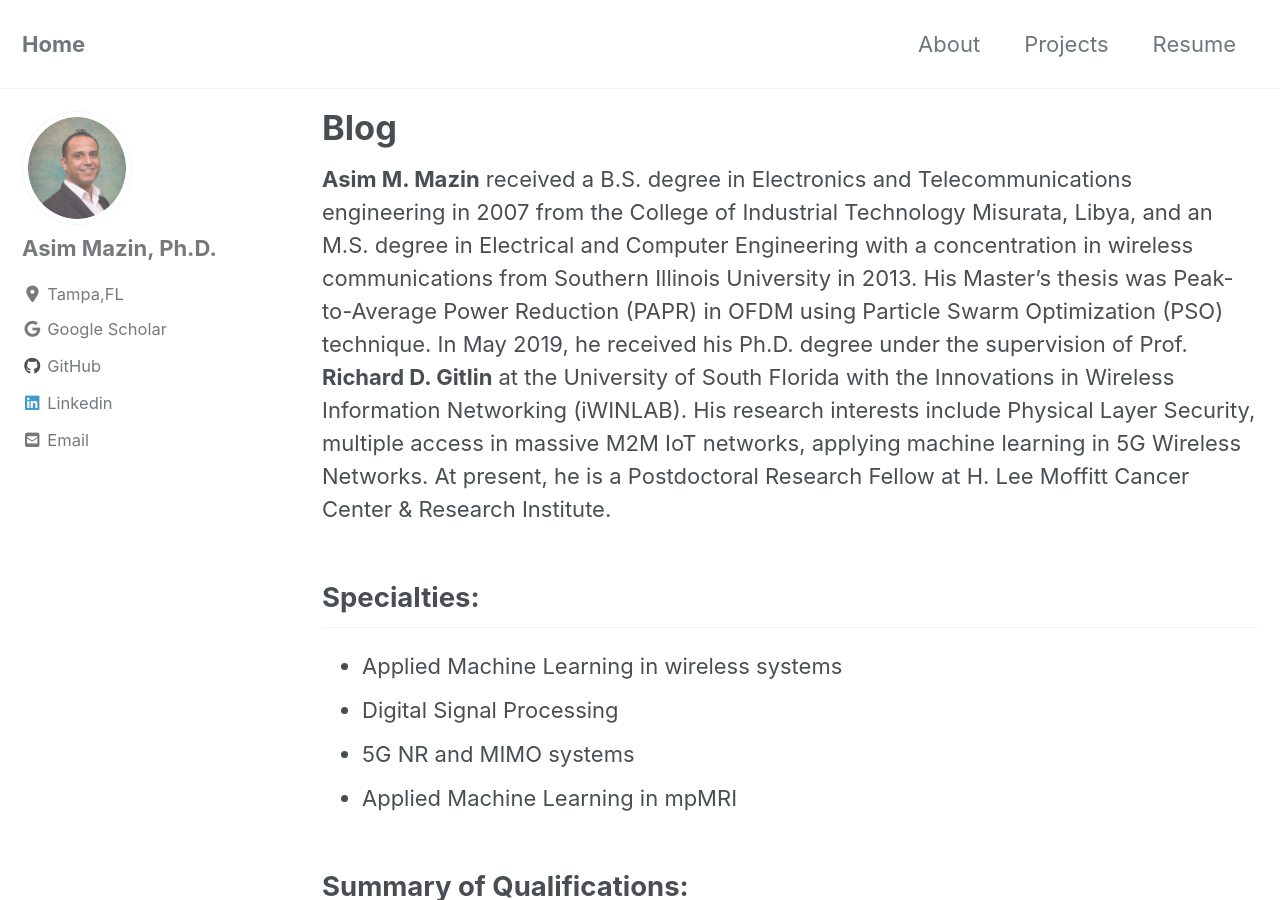
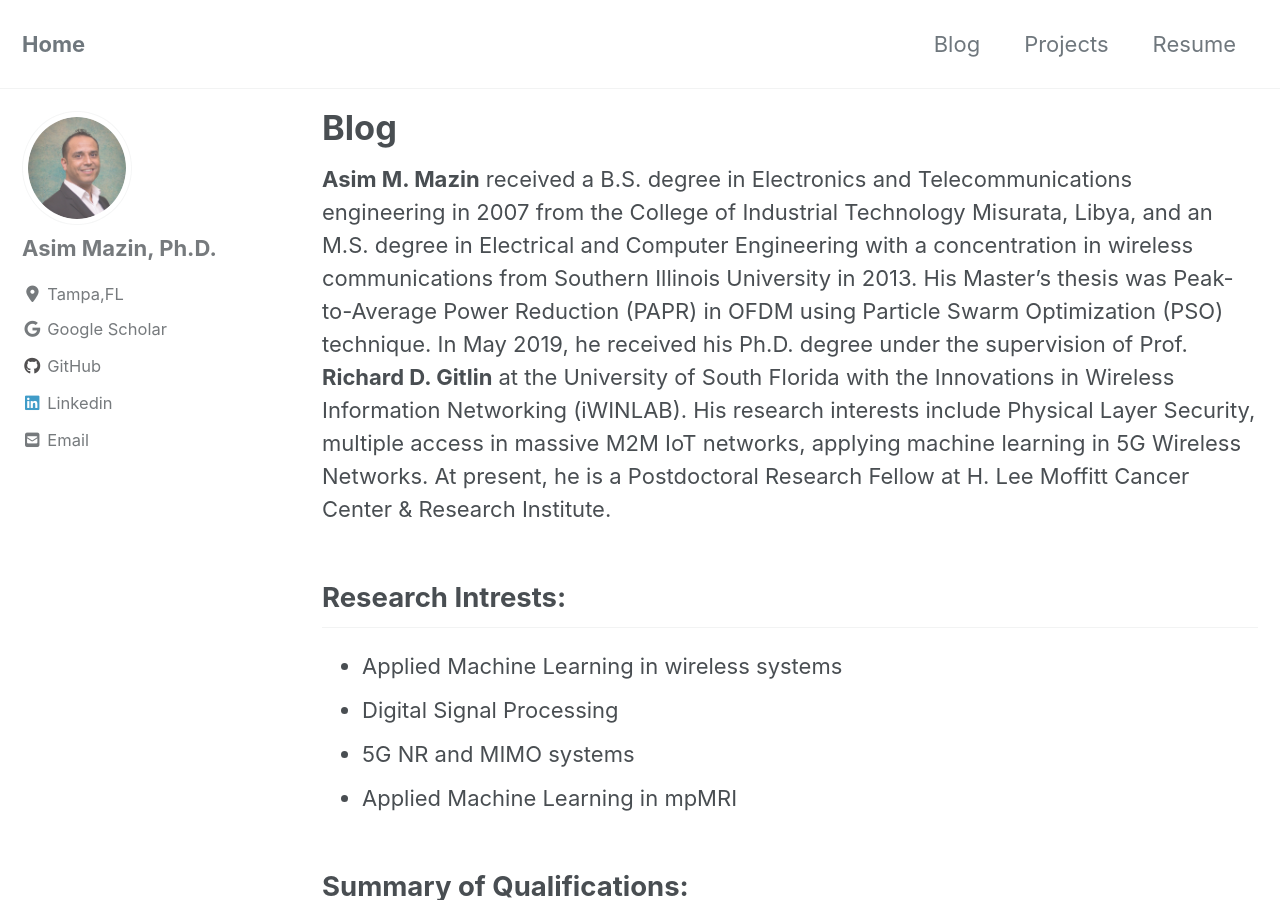
Before and after one commit to AsimMazin/Asimmazin.github.io, a Jekyll site: the page built from _pages/blog.md, in a window 1280 px wide and 900 px high. Built offline with Jekyll 4.4.1, drawn with Linux system fonts in a browser that asks for light colours; cached includes are drawn as plain includes; nearby versions of some CDN libraries; some of the changed text lies outside the part shown.

Commit message:
New Modifications

```diff
--- a/_data/navigation.yml
+++ b/_data/navigation.yml
@@ -1,7 +1,7 @@
 # main links
 main:
-  - title: "About"
-    url: /about/
+  - title: "Blog"
+    url: /blog/
   - title: "Projects"
     url: /projects/
   - title: "Resume"
--- a/_pages/blog.md
+++ b/_pages/blog.md
@@ -1,6 +1,6 @@
 ---
 title: "Blog"
-permalink: /about/
+permalink: /blog/
 classes: wide
 header:
     #image:
@@ -11,7 +11,7 @@ His Master's thesis was Peak-to-Average Power Reduction (PAPR) in OFDM using Par
 In May 2019, he received his Ph.D. degree under the supervision of Prof. **Richard D. Gitlin** at the University of South Florida with the Innovations in Wireless Information Networking (iWINLAB).
 His research interests include Physical Layer Security, multiple access in massive M2M IoT networks, applying machine learning in 5G Wireless Networks. At present, he is a Postdoctoral Research Fellow at H. Lee Moffitt Cancer Center & Research Institute.
 
-## Specialties:
+## Research Intrests:
 - Applied Machine Learning in wireless systems
 - Digital Signal Processing
 - 5G NR and MIMO systems
```
Also changed, not shown: other parts of _pages/blog.md (+1 -1 lines).
